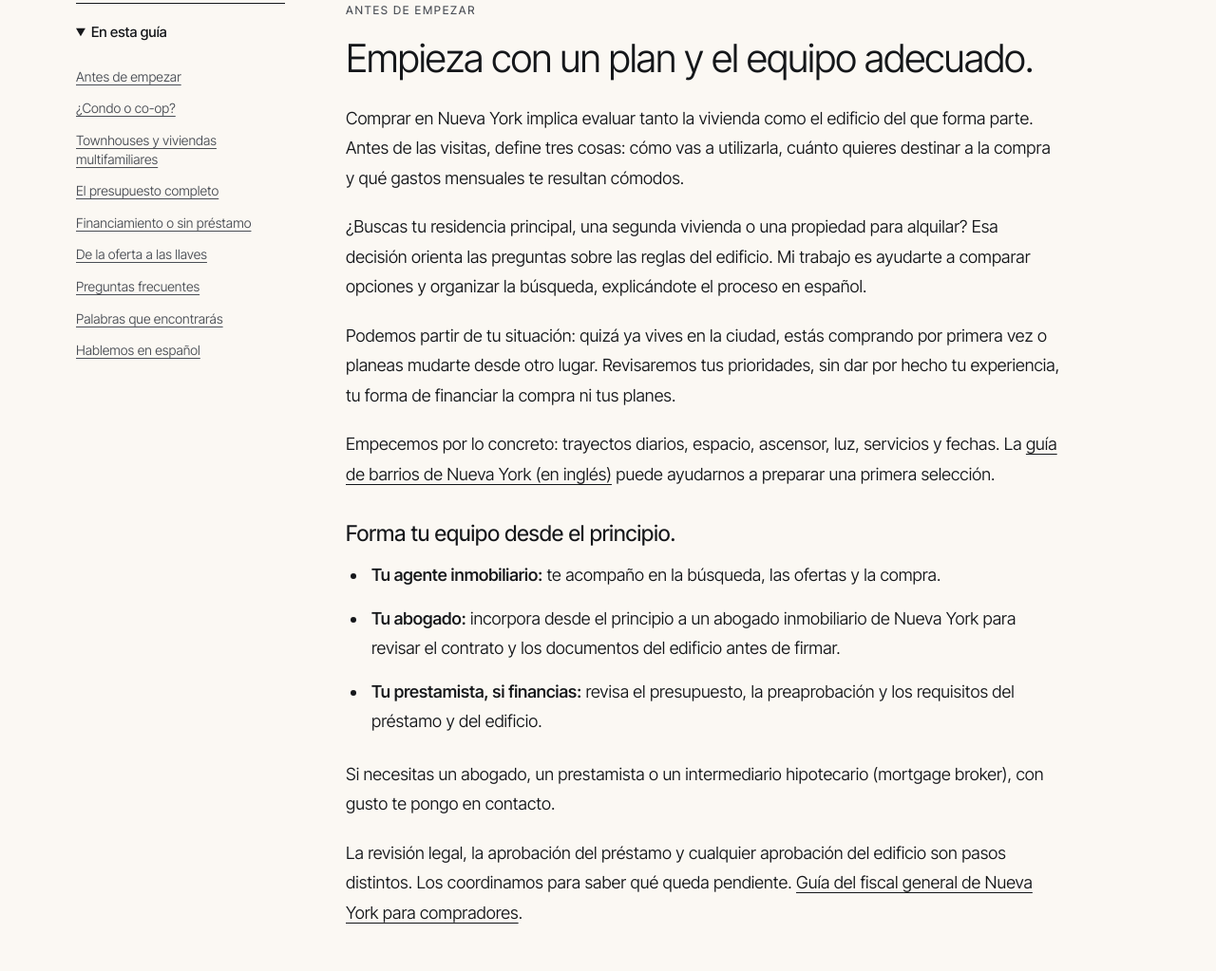
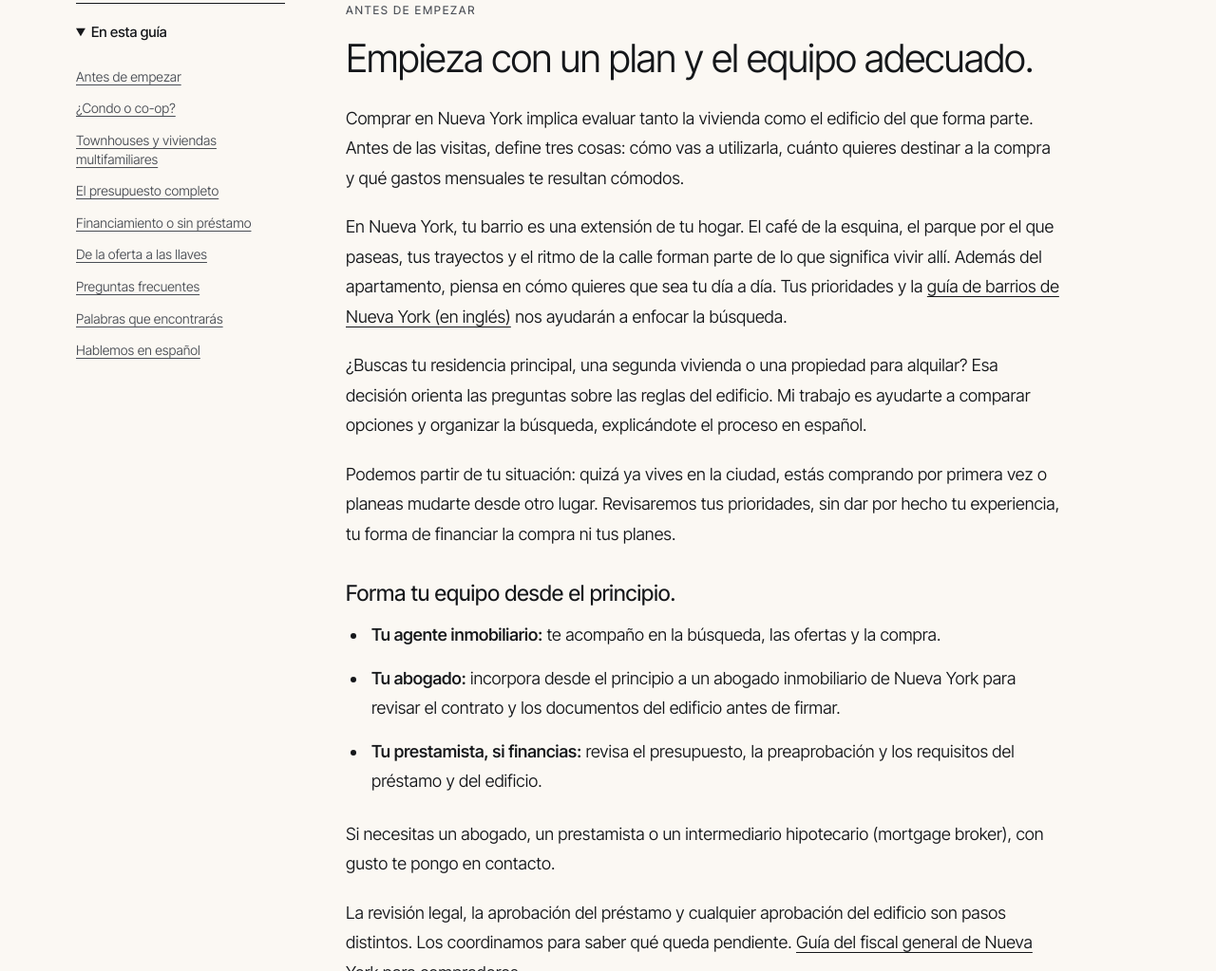
Before and after one commit to glennvelasco/glennvelasco.github.io, a plain HTML site: page es/comprar-casa-nueva-york.html in a window 1280 px wide. Shown: the part 1307-2330 px from the top of the page at 95% size. Drawn offline with Linux system fonts and the light colour scheme.

Commit message:
Emphasize neighborhood as an extension of home in buyer introductions

```diff
--- a/es/comprar-casa-nueva-york.html
+++ b/es/comprar-casa-nueva-york.html
@@ -59,9 +59,10 @@
 </ol></nav></details></aside><div class="article-copy">
 <section id="antes-de-empezar"><p class="label section-number">Antes de empezar</p><h2>Empieza con un plan y el equipo adecuado.</h2>
 <p>Comprar en Nueva York implica evaluar tanto la vivienda como el edificio del que forma parte. Antes de las visitas, define tres cosas: cómo vas a utilizarla, cuánto quieres destinar a la compra y qué gastos mensuales te resultan cómodos.</p>
+<p>En Nueva York, tu barrio es una extensión de tu hogar. El café de la esquina, el parque por el que paseas, tus trayectos y el ritmo de la calle forman parte de lo que significa vivir allí. Además del apartamento, piensa en cómo quieres que sea tu día a día. Tus prioridades y la <a href="/neighborhoods.html">guía de barrios de Nueva York (en inglés)</a> nos ayudarán a enfocar la búsqueda.</p>
 <p>¿Buscas tu residencia principal, una segunda vivienda o una propiedad para alquilar? Esa decisión orienta las preguntas sobre las reglas del edificio. Mi trabajo es ayudarte a comparar opciones y organizar la búsqueda, explicándote el proceso en español.</p>
 <p>Podemos partir de tu situación: quizá ya vives en la ciudad, estás comprando por primera vez o planeas mudarte desde otro lugar. Revisaremos tus prioridades, sin dar por hecho tu experiencia, tu forma de financiar la compra ni tus planes.</p>
-<p>Empecemos por lo concreto: trayectos diarios, espacio, ascensor, luz, servicios y fechas. La <a href="/neighborhoods.html">guía de barrios de Nueva York (en inglés)</a> puede ayudarnos a preparar una primera selección.</p><h3>Forma tu equipo desde el principio.</h3><ul><li><strong>Tu agente inmobiliario:</strong> te acompaño en la búsqueda, las ofertas y la compra.</li><li><strong>Tu abogado:</strong> incorpora desde el principio a un abogado inmobiliario de Nueva York para revisar el contrato y los documentos del edificio antes de firmar.</li><li><strong>Tu prestamista, si financias:</strong> revisa el presupuesto, la preaprobación y los requisitos del préstamo y del edificio.</li></ul><p>Si necesitas un abogado, un prestamista o un intermediario hipotecario (mortgage broker), con gusto te pongo en contacto.</p><p>La revisión legal, la aprobación del préstamo y cualquier aprobación del edificio son pasos distintos. Los coordinamos para saber qué queda pendiente. <a href="https://ag.ny.gov/you-buy-co-op-or-condo" lang="en">Guía del fiscal general de Nueva York para compradores</a>.</p></section>
+<h3>Forma tu equipo desde el principio.</h3><ul><li><strong>Tu agente inmobiliario:</strong> te acompaño en la búsqueda, las ofertas y la compra.</li><li><strong>Tu abogado:</strong> incorpora desde el principio a un abogado inmobiliario de Nueva York para revisar el contrato y los documentos del edificio antes de firmar.</li><li><strong>Tu prestamista, si financias:</strong> revisa el presupuesto, la preaprobación y los requisitos del préstamo y del edificio.</li></ul><p>Si necesitas un abogado, un prestamista o un intermediario hipotecario (mortgage broker), con gusto te pongo en contacto.</p><p>La revisión legal, la aprobación del préstamo y cualquier aprobación del edificio son pasos distintos. Los coordinamos para saber qué queda pendiente. <a href="https://ag.ny.gov/you-buy-co-op-or-condo" lang="en">Guía del fiscal general de Nueva York para compradores</a>.</p></section>
 <section id="condo-coop"><p class="label section-number">El tipo de propiedad</p><h2>Condo y co-op: dos formas distintas de comprar.</h2>
 <p>No elijas solo por el precio anunciado. La forma de propiedad y los documentos del edificio influyen en lo que compras y en cómo podrás utilizar la vivienda.</p>
 <div class="article-compare"><div><h3>Condominio · condo</h3><p>Compras una unidad inmobiliaria y una participación en las zonas comunes. Las cuotas comunes, llamadas <em>common charges</em>, y los impuestos inmobiliarios son partidas que debes contemplar. Comprueba las reglas sobre alquileres, reformas y uso de la vivienda.</p></div><div><h3>Cooperativa · co-op</h3><p>Compras acciones de la sociedad propietaria del edificio, vinculadas al derecho de ocupar un apartamento mediante un <em>proprietary lease</em>. Pagas una cuota periódica de <em>maintenance</em>. Los documentos de la cooperativa establecen los derechos, las obligaciones y los procedimientos.</p></div></div>
```
Also changed, not shown: buyers-guide.html (+1 -1 lines), it/comprare-casa-new-york.html (+2 -1 lines).
